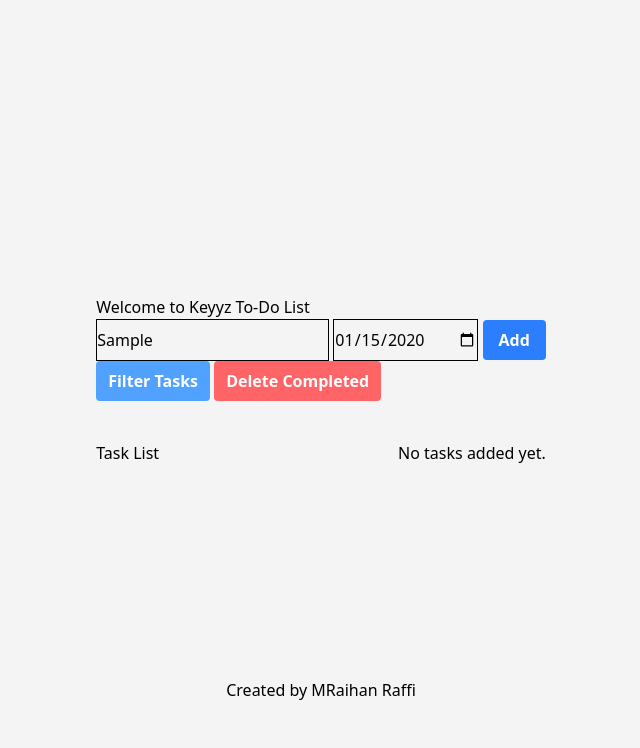
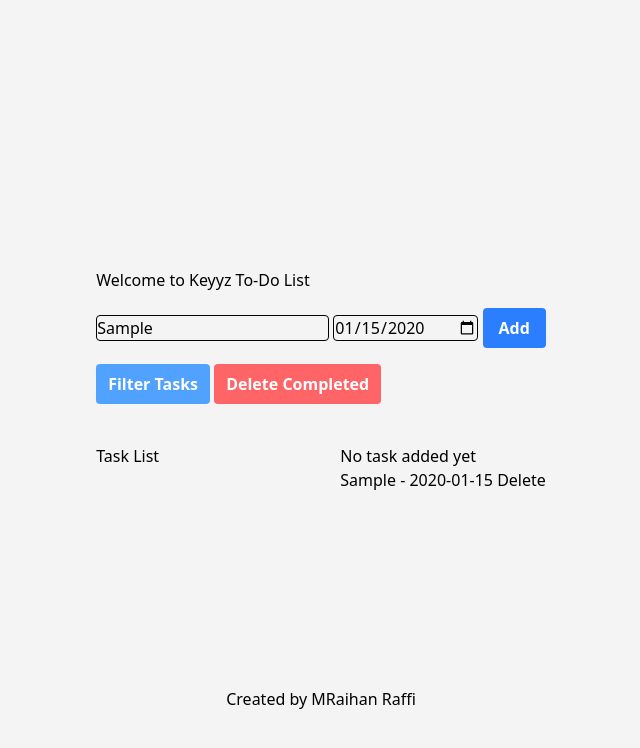
Before and after one commit to MRaihanRaffi31/CodingCam-13Oct2025-MRaihanRaffi, a plain HTML site: page index.html in a window 1280 px wide. Both pictures are taken after typing "Sample", "2020-01-15" into the empty fields and a click on the button "Add". Shown: the whole page, without its empty margins (319-959 px from the left). Drawn offline with nearby package versions, Linux system fonts and the light colour scheme.

Commit message:
perbarui file

```diff
--- a/index.html
+++ b/index.html
@@ -24,10 +24,10 @@
     <!-- main section -->
     <main>
         <h1>Welcome to Keyyz To-Do List</h1>
-        <section class="todo-list">
-            <input type="text" class="border py-2" id="todo-input" placeholder="Add a new task...">
-            <input type="date" class="border py-2" id="todo-date">
-            <button class="bg-blue-500 hover:bg-blue-700 text-white font-bold py-2 px-4 rounded" id="add-button">Add</button>
+        <section class="todo-list my-4">
+            <input type="text" class="border rounded" id="todo-input" placeholder="Add a new task...">
+            <input type="date" class="border rounded" id="todo-date">
+            <button class="bg-blue-500 hover:bg-blue-700 text-white font-bold py-2 px-4 rounded" onclick="addTask()">Add</button>
 
             <ul id="todo-items"></ul>
         </section>
--- a/js/script.js
+++ b/js/script.js
@@ -0,0 +1,50 @@
+let taskDB = [];
+
+function addTask() {
+    const taskInput = document.getElementById('todo-input');
+    const taskDate = document.getElementById('todo-date');
+
+    if (validateInput(taskInput.value, taskDate.value)) {
+        const newTask = {
+            task: taskInput.value,
+            date: taskDate.value,
+        }
+
+        taskDB.push(newTask);
+
+        renderTasks();
+    }
+}
+
+function renderTasks() {
+    const taskList = document.getElementById('task-list');
+    taskList.innerHTML = 'No task added yet';
+
+    taskDB.forEach((taskObj, index) => {
+        taskList.innerHTML += `<li>${taskObj.task} - ${taskObj.date} <button onclick="deleteTask(${index})">Delete</button></li>`;
+    });
+}
+
+
+function deleteTask(index) {
+    taskDB.splice(index, 1);
+    renderTasks();
+}
+
+function filterTasks() {
+    // Belum diimplementasikan
+}
+
+function validateInput(task, date) {
+    if (task.trim() === '') {
+        alert('Please enter a task.');
+        return false;
+    }
+
+    if (date.trim() === '') {
+        alert('Please enter a date.');
+        return false;
+    }
+
+    return true;
+}
```
